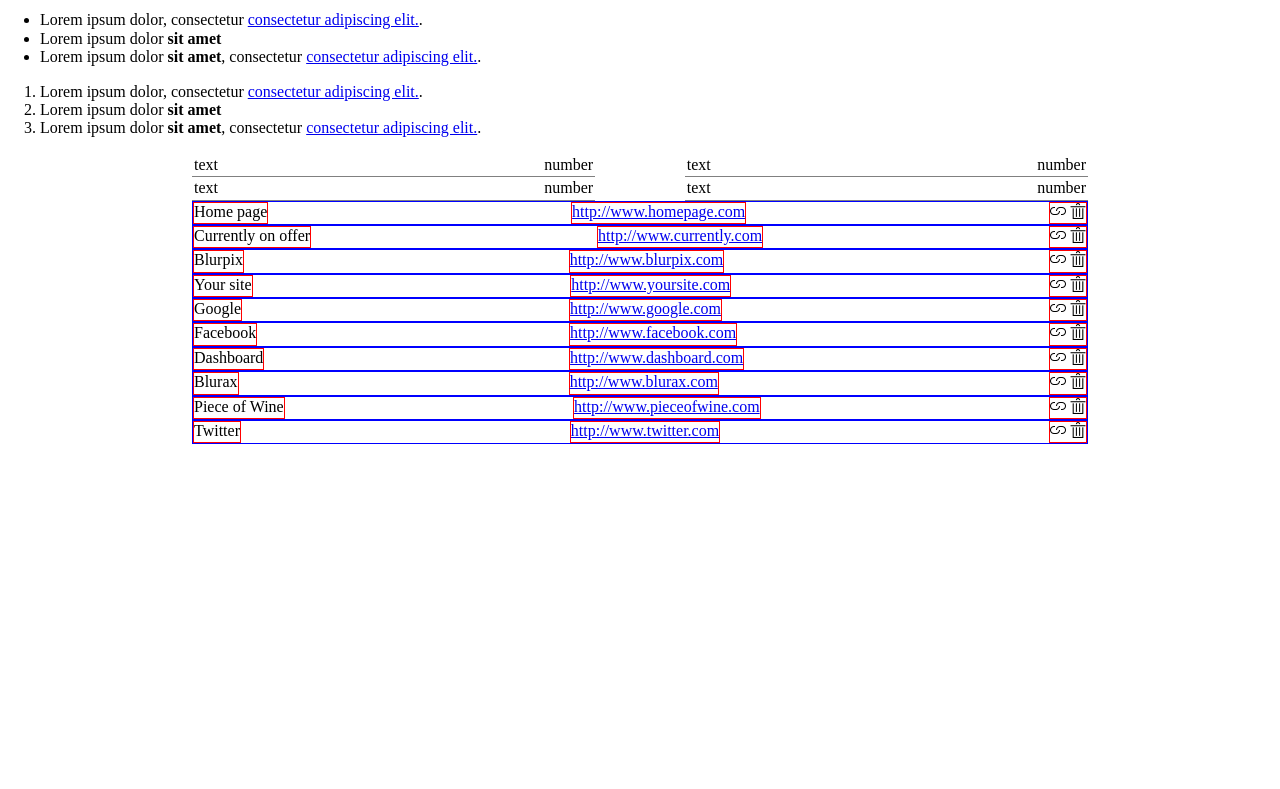
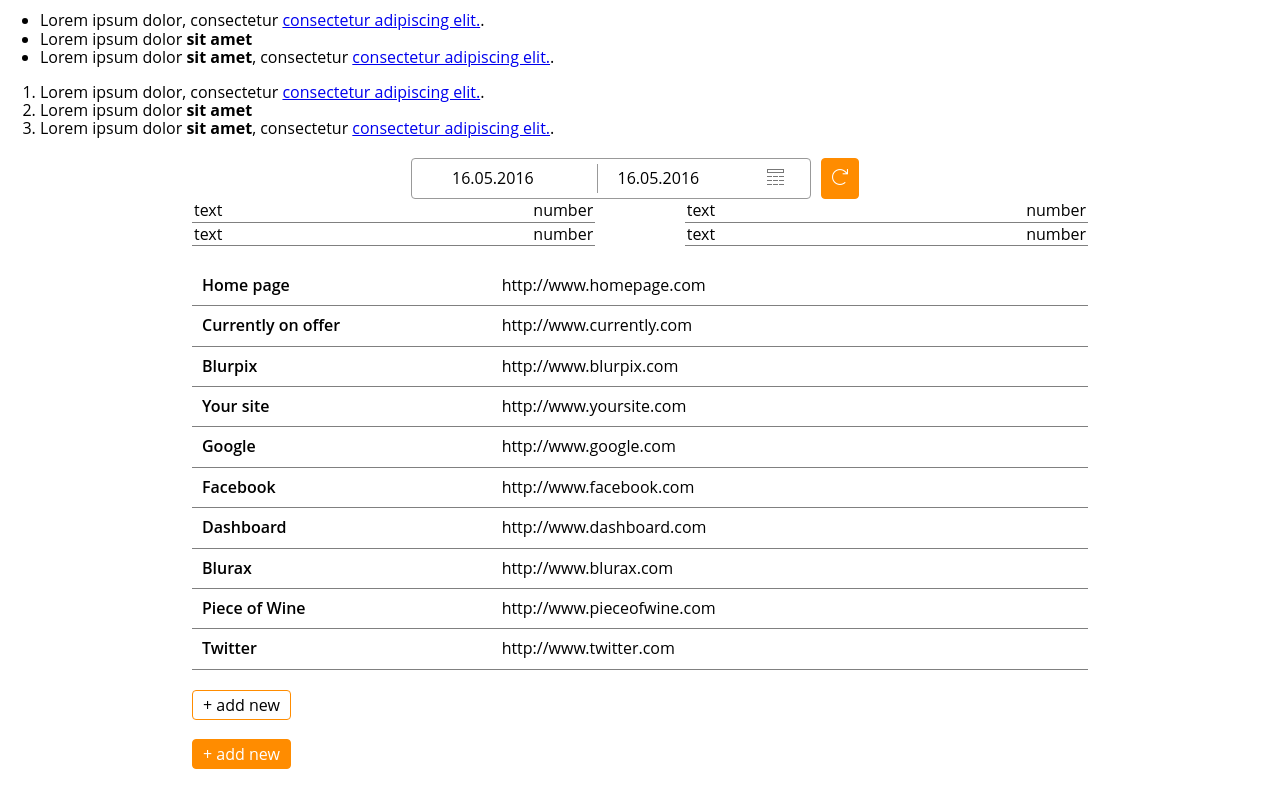
Before and after one commit to Piet-Tia/Kodilla9-solo-project, a website: page styleguide.html in a window 1280 px wide. Shown: the part 419-1208 px from the top of the page. Before the commit the page ends 863 px from the top, so only its background shows below. Drawn offline with Linux system fonts and the light colour scheme.

Commit message:
Update styleguide.html "stats" and "links" sections

```diff
--- a/sass/style.scss
+++ b/sass/style.scss
@@ -16,41 +16,167 @@
 /* Pages / Views */
 // @import "pages/registration";
 
+@mixin button-class {
+    display: inline-block;
+    border-radius: 4px;
+    padding: 5px 10px;
+    border: 1px solid darkorange;
+}
+
+.button {
+    @include button-class;
+    ;
+}
+
+.button--orange {
+    @include button-class;
+    background-color: darkorange;
+    color: white;
+}
+
+* {
+    box-sizing: border-box;
+}
+
+body {
+    font-family: $paragraph-font;
+}
+
 .container {
-    margin: 0 auto;
+    margin: 20px auto;
     width: 70%;
 }
 
-.stats {
-    //border: 1px solid red;
+
+/*** STATS ***/
+
+.stats__date-selection {
+    display: flex;
+    justify-content: center;
+}
+
+.stats__date-selection-window {
     display: flex;
     justify-content: space-between;
+    width: 400px;
+    padding: 5px 20px;
+    border: 1px solid #999;
+    border-radius: 4px;
+}
 
+[class^="stats__date--"] {
+    padding: 5px 20px;
+}
+
+.stats__date--end {
+    border-left: 1px solid #999;
+}
+
+
+.stats__refresh-icon {
+    margin: 0 10px;
+    padding: 10px;
+}
+
+/*** STATS -> CALENDAR-ICON ***/
+
+[class^=calendar-icon__button] {
+    border-bottom: 1px solid #777;
+}
+
+.calendar-icon {
+    padding: 5px;
+    display: flex;
+    flex-direction: column;
+}
+
+.calendar-icon__row {
+    display: flex;
+}
+
+.calendar-icon__button--big {
+    width: 17px;
+    height: 4px;
+    border: 1px solid #777;
+}
+
+.calendar-icon__button {
+    width: 5px;
+    height: 3px;
+    margin: 1px 1px 0 0;
+}
+
+/*** STATS__TABLE ***/
+
+.stats__table {
+    display: flex;
+    justify-content: space-between;
 }
 
 .stats__column {
-    //border: 1px solid green;
     width: 45%;
 }
 
 .stats__row {
     border-bottom: 1px solid grey;
-    display:flex;
+    display: flex;
     justify-content: space-between;
     padding: 2px;
 }
 
+
+/*** LINKS ***/
+
 .links__row {
     display: flex;
     justify-content: space-between;
-    border: 1px solid blue;
+    border-bottom: 1px solid grey;
+    transition: 0.2s;
+
+    &:hover {
+        background: #ccc;
+
+        .links__right-column {
+            opacity: 1;
+        }
+    }
+    >span {
+        padding: 10px;
+    }
 }
 
-.links__row > span {
-    border: 1px solid red;
-    display: inline-block;
+
+
+.links__left-column {
+    width: 400px;
+    font-weight: 600;
 }
 
-.links__left-column {
-    max-width: 200px;
+.links__middle-column {
+    width: calc(100% - 200px);
 }
+
+.links__links {
+    text-decoration: none;
+    color: #000;
+}
+
+.links__right-column {
+    width: 100px;
+    display: flex;
+    justify-content: space-around;
+    opacity: 0;
+    transition: 0.2s;
+
+    >span {
+        cursor: pointer;
+    }
+}
+
+.icon-links {
+    color: orange;
+}
+
+.icon-trash {
+    color: #444;
+}
--- a/styleguide.html
+++ b/styleguide.html
@@ -27,6 +27,37 @@
         </ol>
 
         <div class="container stats">
+            <div class="stats__date-selection">
+                <div class="stats__date-selection-window">
+                    <div class="stats__date--start">16.05.2016</div>
+                    <div class="stats__date--end">16.05.2016</div>
+                    <div class="calendar-icon">
+                        <div class="calendar-icon__row--top">
+                            <div class="calendar-icon__button--big"></div>
+                        </div>
+                        <div class="calendar-icon__row">
+                            <div class="calendar-icon__button"></div>
+                            <div class="calendar-icon__button"></div>
+                            <div class="calendar-icon__button"></div>
+                        </div>
+                        <div class="calendar-icon__row">
+                            <div class="calendar-icon__button"></div>
+                            <div class="calendar-icon__button"></div>
+                            <div class="calendar-icon__button"></div>
+                        </div>
+                        <div class="calendar-icon__row">
+                            <div class="calendar-icon__button"></div>
+                            <div class="calendar-icon__button"></div>
+                            <div class="calendar-icon__button"></div>
+                        </div>
+                    </div>
+                </div>
+                <div class="stats__refresh-icon button--orange">
+                    <span class="icon-refresh"></span>
+                </div>
+            </div>
+
+            <div class="stats__table">
                 <div class="stats__column">
                     <div class="stats__row">
                         <span class="stats__text">text </span>
@@ -45,6 +76,7 @@
                     <div class="stats__row">
                         <span class="stats__text">text </span>
                         <span class="stats__number">number </span>
+                    </div>
                 </div>
             </div>
         </div>
@@ -151,5 +183,10 @@
                 </span>
             </div>
         </div>
+        <div class="container">
+            <div class="button">+ add new</div>
+            <br><br>
+            <div class="button--orange">+ add new</div>
+        </div>
     </body>
 </html>
```
Also changed, not shown: css/style.css, 1 other file. Lines whose indentation alone changed are shown as unchanged.
